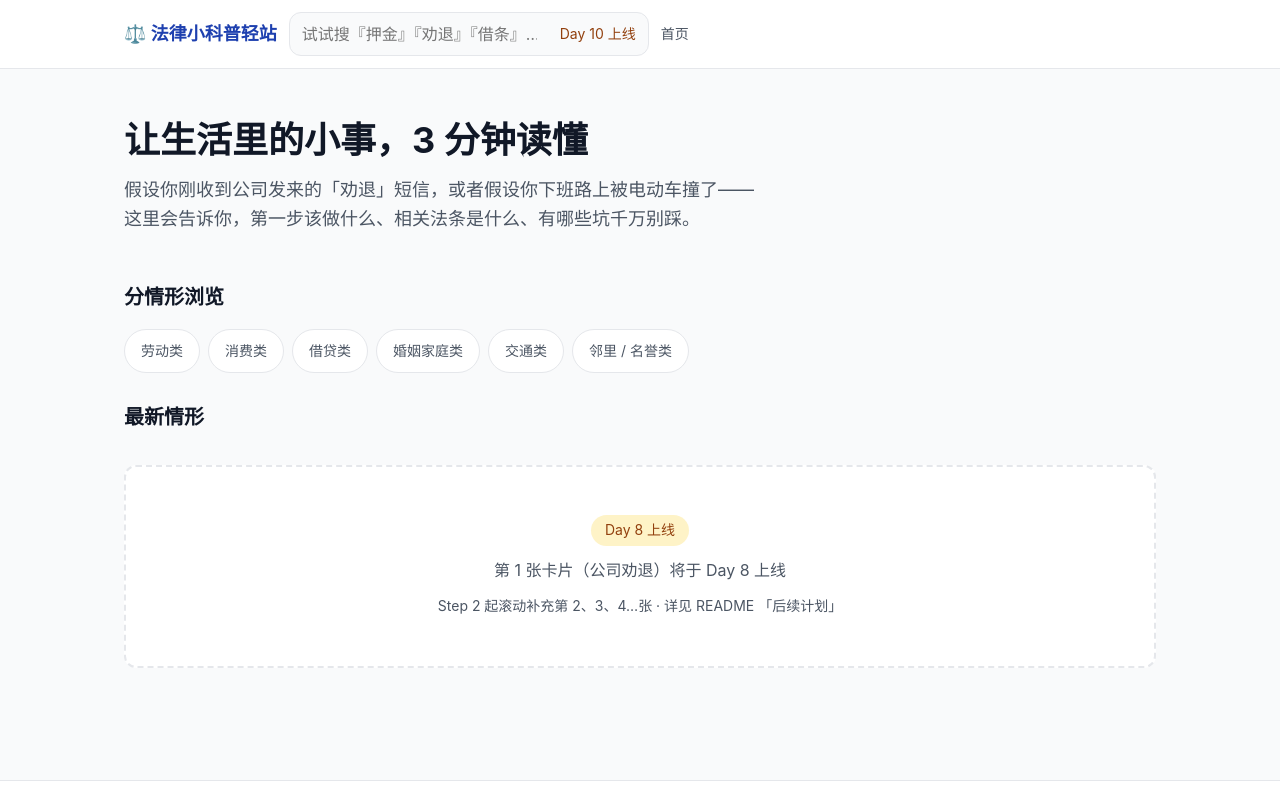
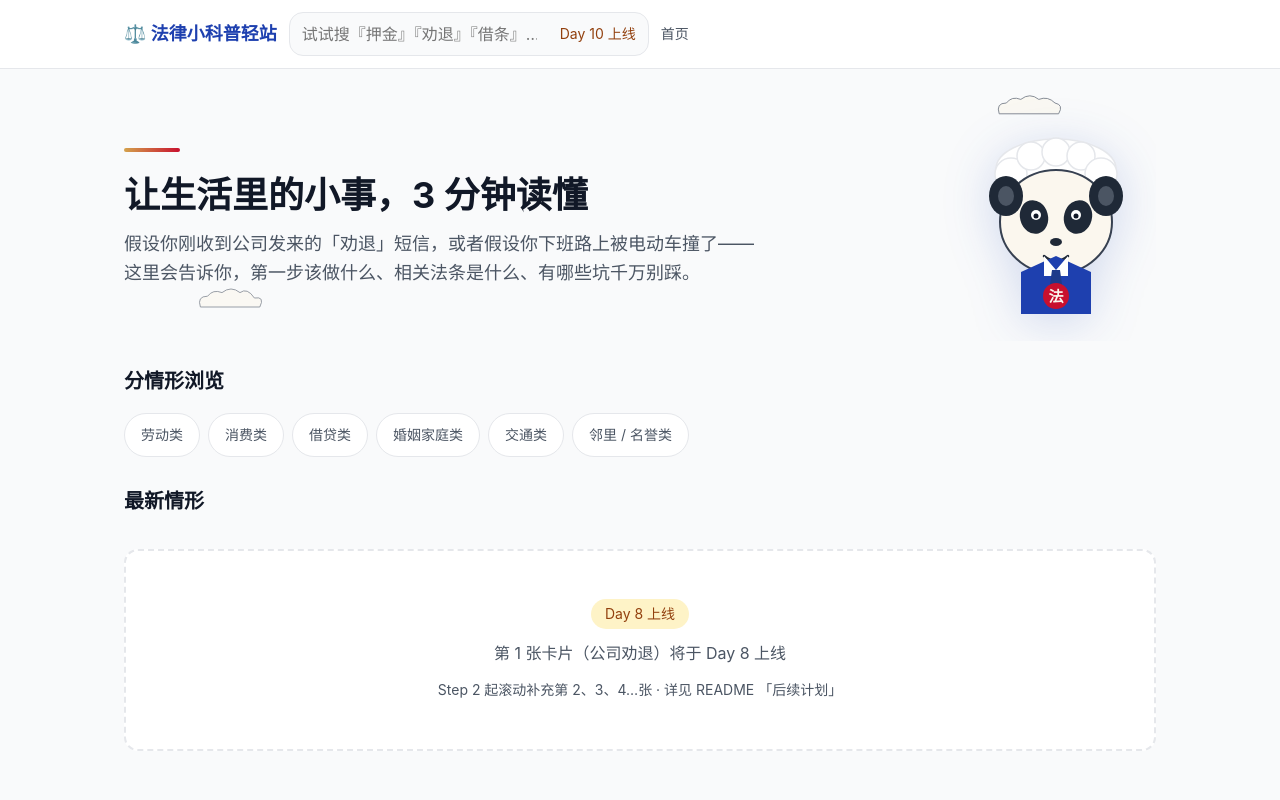
Before and after one commit to Terry-RQJ/week01-vibe-coding, a plain HTML site: page index.html in a window 1280 px wide. Shown: the top 800 px of the page. Drawn offline with Linux system fonts and the light colour scheme.

Commit message:
Day 7｜首页视觉微调：国风活泼 + 熊猫律师吉祥物
改了什么：tokens.css 圆角 6→8/12→14、阴影从冷灰改暖橙调；global.css 应用新圆角、卡片阴影改暖色、footer 用米黄渐变背景 + 暖金→朱红渐变分隔线；index.html hero 加 .hero-inner 横向布局

加了什么：tokens.css 新增 5 个国风点缀色（朱红 #C8102E / 暖金 #D4A24C / 竹绿 #4A7C59 / 米黄宣纸 #FBF7EE / 淡墨 #374151）+ --shadow-panda 专属阴影；global.css 加 .hero-title-accent 暖金→朱红短横线、.hero-panda 浮动动画、两个 .hero-deco-cloud 祥云 SVG、footer ::before 渐变分隔线；assets/icons/panda-lawyer.svg 新建（圆脸 + 黑眼圈 + 微笑 + 白色律师假发 + 蓝色西装领带 + 胸前朱红法字印章）

```diff
--- a/css/global.css
+++ b/css/global.css
@@ -82,6 +82,25 @@ a:hover { text-decoration: underline; }
 /* ========== 主区 hero ========== */
 .hero {
   padding: var(--space-7) 0 var(--space-5);
+  position: relative;
+  overflow: hidden;
+}
+.hero-inner {
+  display: flex;
+  align-items: center;
+  gap: var(--space-6);
+  position: relative;
+  z-index: 1;
+}
+.hero-text { flex: 1; min-width: 0; }
+/* 标题下的暖金→朱红渐变短横线（题字感）*/
+.hero-title-accent {
+  display: inline-block;
+  width: 56px;
+  height: 4px;
+  background: linear-gradient(90deg, var(--color-gold-warm), var(--color-ink-red));
+  border-radius: 2px;
+  margin-bottom: var(--space-3);
 }
 .hero h1 {
   font-size: var(--font-size-3xl);
@@ -94,6 +113,34 @@ a:hover { text-decoration: underline; }
   color: var(--color-fg-soft);
   max-width: 640px;
 }
+/* 熊猫律师吉祥物 */
+.hero-panda {
+  width: 200px;
+  height: auto;
+  flex-shrink: 0;
+  filter: drop-shadow(0 8px 24px rgba(30, 64, 175, 0.18));
+  animation: panda-float 4s ease-in-out infinite;
+}
+@keyframes panda-float {
+  0%, 100% { transform: translateY(0); }
+  50%      { transform: translateY(-6px); }
+}
+/* 移动端熊猫换行到下方 */
+@media (max-width: 640px) {
+  .hero-inner { flex-direction: column; align-items: flex-start; }
+  .hero-panda { width: 140px; align-self: center; margin-top: var(--space-4); }
+  .hero-deco-cloud { display: none; }
+}
+/* 祥云装饰（hero 角落） */
+.hero-deco-cloud {
+  position: absolute;
+  width: 90px;
+  height: 45px;
+  z-index: 0;
+  pointer-events: none;
+}
+.hero-deco-cloud:nth-of-type(1) { top: 16px; right: 8%; }
+.hero-deco-cloud:nth-of-type(2) { bottom: 16px; left: 6%; }
 
 /* ========== 分类区 ========== */
 .categories { padding: var(--space-5) 0 var(--space-3); }
@@ -128,6 +175,18 @@ a:hover { text-decoration: underline; }
   gap: var(--space-4);
   padding: var(--space-4) 0 var(--space-7);
 }
+/* 卡片：暖橙阴影 + 圆角 14 + 鼠标悬停轻微抬起 */
+.card {
+  background: var(--color-card);
+  border-radius: var(--radius-md);
+  box-shadow: var(--shadow-sm);
+  padding: var(--space-5);
+  transition: transform .2s ease, box-shadow .2s ease;
+}
+.card:hover {
+  transform: translateY(-2px);
+  box-shadow: var(--shadow-md);
+}
 .empty-state {
   grid-column: 1 / -1;
   border: 2px dashed var(--color-border);
@@ -149,13 +208,27 @@ a:hover { text-decoration: underline; }
 
 /* ========== 站点 footer ========== */
 .site-footer {
-  border-top: 1px solid var(--color-border);
-  background: var(--color-card);
+  position: relative;
+  border-top: 0;                       /* 用 ::before 渐变线替代脏色实线 */
+  background: linear-gradient(to bottom, var(--color-paper-cream), var(--color-card) 35%);
   margin-top: var(--space-8);
   padding: var(--space-6) 0 var(--space-7);
   color: var(--color-fg-soft);
   font-size: var(--font-size-sm);
   line-height: 1.8;
+}
+/* 暖金→朱红→暖金渐变分隔线（国风题字感）*/
+.site-footer::before {
+  content: "";
+  position: absolute;
+  top: 0; left: 0; right: 0;
+  height: 3px;
+  background: linear-gradient(90deg,
+    transparent 0%,
+    var(--color-gold-warm) 20%,
+    var(--color-ink-red) 50%,
+    var(--color-gold-warm) 80%,
+    transparent 100%);
 }
 .site-footer strong { color: var(--color-fg); }
 .site-footer .container > div + div { margin-top: var(--space-2); }
--- a/css/tokens.css
+++ b/css/tokens.css
@@ -13,6 +13,13 @@
   --color-card: #FFFFFF;
   --color-warn-bg: #FEF3C7;
   --color-warn-fg: #92400E;
+
+  /* 国风点缀色（Day 7 视觉微调新增；PRD §5.2 三色不动）*/
+  --color-ink-red: #C8102E;          /* 朱红：印章 / 强调 hover */
+  --color-gold-warm: #D4A24C;        /* 暖金：副标题 / 装饰线 / 题字感 */
+  --color-bamboo: #4A7C59;           /* 竹绿：分类标签点缀 */
+  --color-paper-cream: #FBF7EE;      /* 米黄宣纸：第二背景 / 卡片柔和底 */
+  --color-ink-gray: #374151;         /* 淡墨：装饰线条（替代纯黑）*/
 
   /* 字号（PRD §5.2 正文 16px 起，标题 ≤ 24px，移动端行高 ≥ 1.6）*/
   --font-size-base: 16px;
@@ -32,12 +39,13 @@
   --space-7: 48px;
   --space-8: 64px;
 
-  /* 圆角与阴影 */
-  --radius-sm: 6px;
-  --radius-md: 12px;
-  --radius-lg: 20px;
-  --shadow-sm: 0 1px 2px rgba(0,0,0,0.04);
-  --shadow-md: 0 4px 12px rgba(0,0,0,0.06);
+  /* 圆角与阴影（Day 7 调：圆角更圆润、阴影改暖橙调 = 活泼的物理来源）*/
+  --radius-sm: 8px;
+  --radius-md: 14px;
+  --radius-lg: 22px;
+  --shadow-sm: 0 2px 6px rgba(234, 88, 12, 0.08);    /* 微暖橙 */
+  --shadow-md: 0 6px 20px rgba(234, 88, 12, 0.12);   /* 暖橙明显 */
+  --shadow-panda: 0 8px 24px rgba(30, 64, 175, 0.18); /* hero 吉祥物专属冷阴影 */
 
   /* 字体族（PRD §5.2：思源黑体 / 系统默认无衬线；法条用等宽）*/
   --font-sans: -apple-system, BlinkMacSystemFont, "PingFang SC",
--- a/index.html
+++ b/index.html
@@ -25,8 +25,24 @@
     <div class="container">
 
       <section class="hero">
-        <h1>让生活里的小事，3 分钟读懂</h1>
-        <p>假设你刚收到公司发来的「劝退」短信，或者假设你下班路上被电动车撞了——这里会告诉你，第一步该做什么、相关法条是什么、有哪些坑千万别踩。</p>
+        <!-- 右上角祥云装饰（淡墨色半透明） -->
+        <svg class="hero-deco-cloud" viewBox="0 0 100 50" aria-hidden="true">
+          <path d="M 18 32 Q 14 20 26 20 Q 32 12 42 16 Q 52 8 62 16 Q 72 12 80 20 Q 90 22 84 32 Z"
+                fill="#FBF7EE" stroke="#374151" stroke-width="1" opacity="0.65"/>
+        </svg>
+        <!-- 左下角祥云装饰 -->
+        <svg class="hero-deco-cloud" viewBox="0 0 100 50" aria-hidden="true">
+          <path d="M 16 30 Q 12 18 24 18 Q 30 10 40 14 Q 50 6 60 14 Q 68 8 76 20 Q 88 18 82 30 Z"
+                fill="#FBF7EE" stroke="#374151" stroke-width="1" opacity="0.55"/>
+        </svg>
+        <div class="hero-inner">
+          <div class="hero-text">
+            <span class="hero-title-accent" aria-hidden="true"></span>
+            <h1>让生活里的小事，3 分钟读懂</h1>
+            <p>假设你刚收到公司发来的「劝退」短信，或者假设你下班路上被电动车撞了——这里会告诉你，第一步该做什么、相关法条是什么、有哪些坑千万别踩。</p>
+          </div>
+          <img class="hero-panda" src="./assets/icons/panda-lawyer.svg" alt="熊猫律师吉祥物" width="200" height="200">
+        </div>
       </section>
 
       <section class="categories" aria-labelledby="cat-h">
```
Also changed, not shown: assets/icons/panda-lawyer.svg (added).
